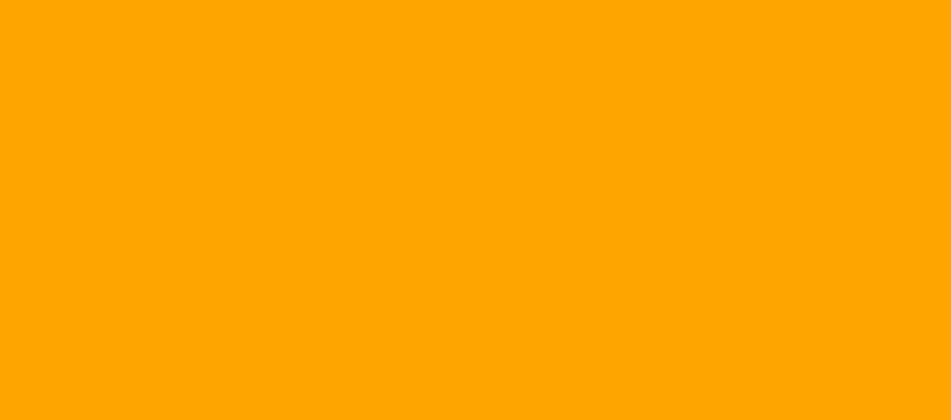
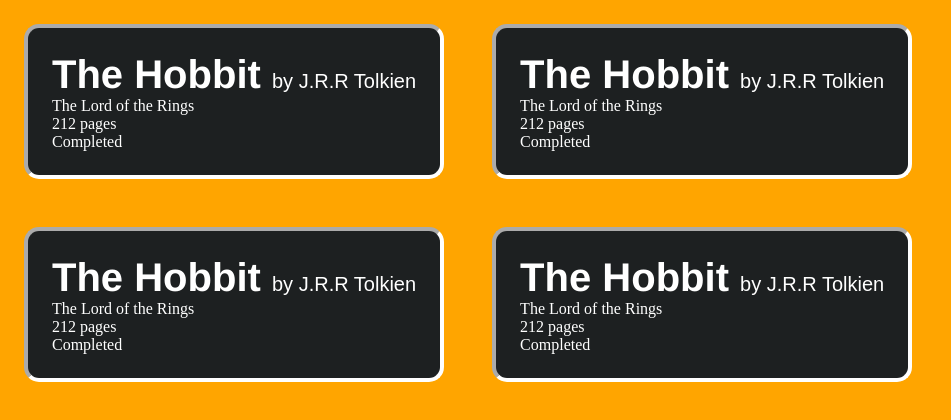
Before and after one commit to cblanken/odin-library, a plain HTML site: page index.html in a window 1280 px wide. Shown: the whole page, without its empty margins (0-951 px from the left). Drawn offline with Linux system fonts and the light colour scheme.

Commit message:
Add cards to display book information

```diff
--- a/index.html
+++ b/index.html
@@ -2,13 +2,42 @@
 
 <html>
   <head>
-    <title>TITLE</title>
+    <title>Library</title>
     <meta charset="UTF-8"/>
     <link rel="stylesheet" type="text/css" href="styles.css">
     <script src="library.js" defer></script>
   </head>
 
   <body>
+    <div id=library>
+      <div class="book-card">
+        <p class="title">The Hobbit <span class="author"> by J.R.R Tolkien</span></p>
+        <p class="series">The Lord of the Rings</p>
+        <p class="pages">212 pages</p>
+        <p class="read-status">Completed</p>
+      </div>
+
+      <div class="book-card">
+        <p class="title">The Hobbit <span class="author"> by J.R.R Tolkien</span></p>
+        <p class="series">The Lord of the Rings</p>
+        <p class="pages">212 pages</p>
+        <p class="read-status">Completed</p>
+      </div>
+
+      <div class="book-card">
+        <p class="title">The Hobbit <span class="author"> by J.R.R Tolkien</span></p>
+        <p class="series">The Lord of the Rings</p>
+        <p class="pages">212 pages</p>
+        <p class="read-status">Completed</p>
+      </div>
+
+      <div class="book-card">
+        <p class="title">The Hobbit <span class="author"> by J.R.R Tolkien</span></p>
+        <p class="series">The Lord of the Rings</p>
+        <p class="pages">212 pages</p>
+        <p class="read-status">Completed</p>
+      </div>
+    </div>
 
   </body>
 </html>
--- a/library.js
+++ b/library.js
@@ -18,7 +18,7 @@ function addBookToLibrary(book) {
     library.push(book);
 }
 
-function displayLibrary(lib) {
+function logLibrary(lib) {
     for (let i in library) {
         console.log(library[i].info());
     }
--- a/styles.css
+++ b/styles.css
@@ -1,7 +1,3 @@
-html, body * {
-  background-color: #FFF;
-}
-
 html, body, div, span, applet, object, iframe,
 h1, h2, h3, h4, h5, h6, p, blockquote, pre,
 a, abbr, acronym, address, big, cite, code,
@@ -26,3 +22,41 @@ time, mark, audio, video {
 html {
   background-color: orange;
 }
+
+#library {
+  display: flex;
+  flex-wrap: wrap;
+}
+
+.book-card {
+  display: flex;
+  flex-direction: column;
+  justify-content: center;
+  background-color: #1D2021;
+  color: white;
+  border: 4px inset white;
+  border-radius: 15px;
+  margin: 1.5rem;
+  padding: 1.5rem;
+  max-width: 33%;
+}
+
+.book-card .title {
+  font: bold 2.5rem Helvetica, serif;
+}
+
+.book-card .author {
+  font: normal 1.25rem Arial, sans-serif;
+}
+
+.book-card .series {
+
+}
+
+.book-card .pages {
+
+}
+
+.book-card .read-status {
+
+}
```
